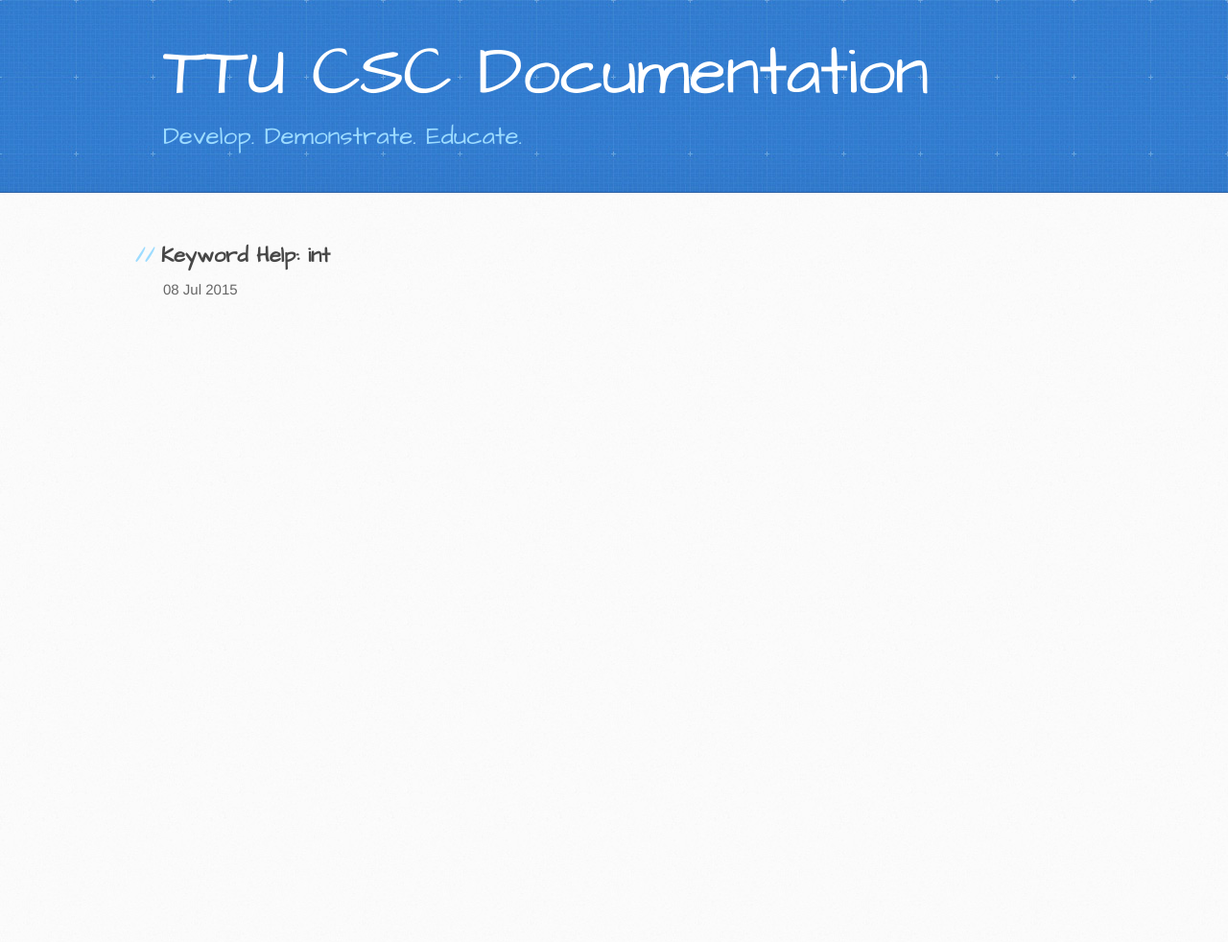
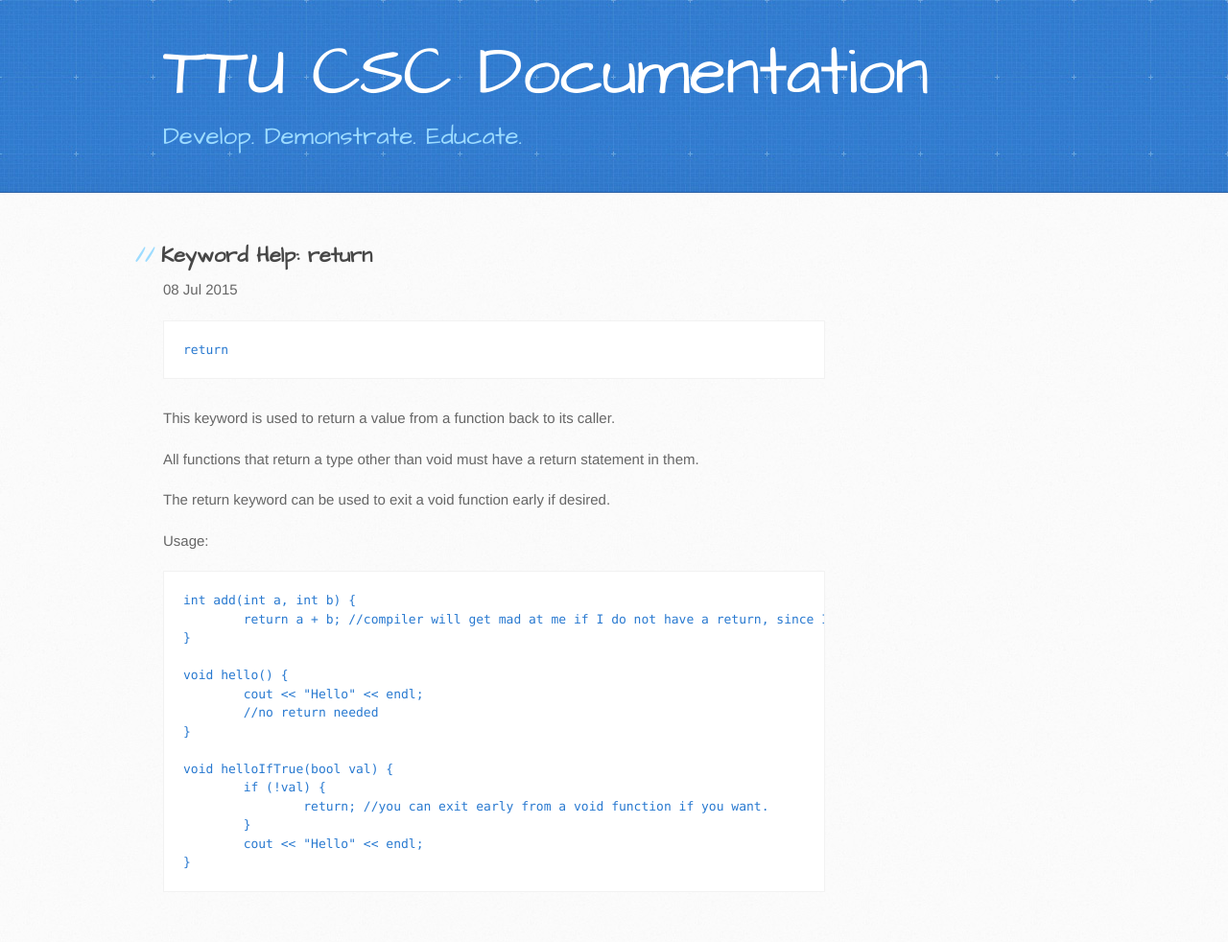
Before and after one commit to TTU-CSC/ttu-csc.github.com, a Jekyll site: the page built from _posts/2015-07-08-return.markdown, in a window 1280 px wide. Shown: the whole page at 96% size. Built offline with Jekyll 4.4.1, drawn with Linux system fonts in a browser that asks for light colours; before the commit the page ends 900 px from its top, so only the background shows below that.

Commit message:
Update 2015-07-08-return.markdown

```diff
--- a/_posts/2015-07-08-return.markdown
+++ b/_posts/2015-07-08-return.markdown
@@ -1,6 +1,32 @@
 ---
 layout: post
-title:  "Keyword Help: int"
+title:  "Keyword Help: return"
 date:   2015-07-08 15:37:30
 categories: docs
 ---
+
+	return
+
+This keyword is used to return a value from a function back to its caller.
+
+All functions that return a type other than void must have a return statement in them.
+
+The return keyword can be used to exit a void function early if desired.
+
+Usage:
+
+	int add(int a, int b) {
+		return a + b; //compiler will get mad at me if I do not have a return, since I told it I would be returning an int!
+	}
+
+	void hello() {
+		cout << "Hello" << endl;
+		//no return needed
+	}
+
+	void helloIfTrue(bool val) {
+		if (!val) {
+			return; //you can exit early from a void function if you want.
+		}
+		cout << "Hello" << endl;
+	}
```
